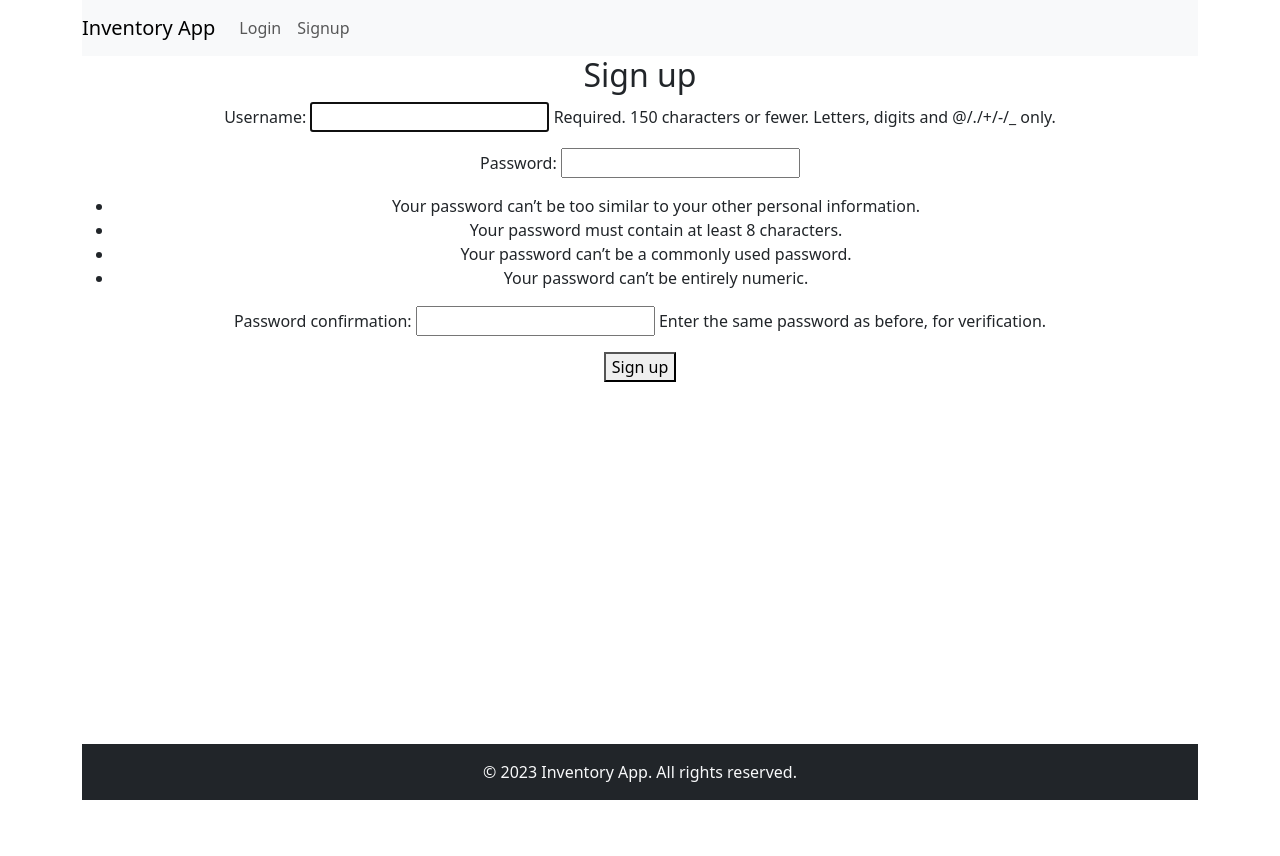
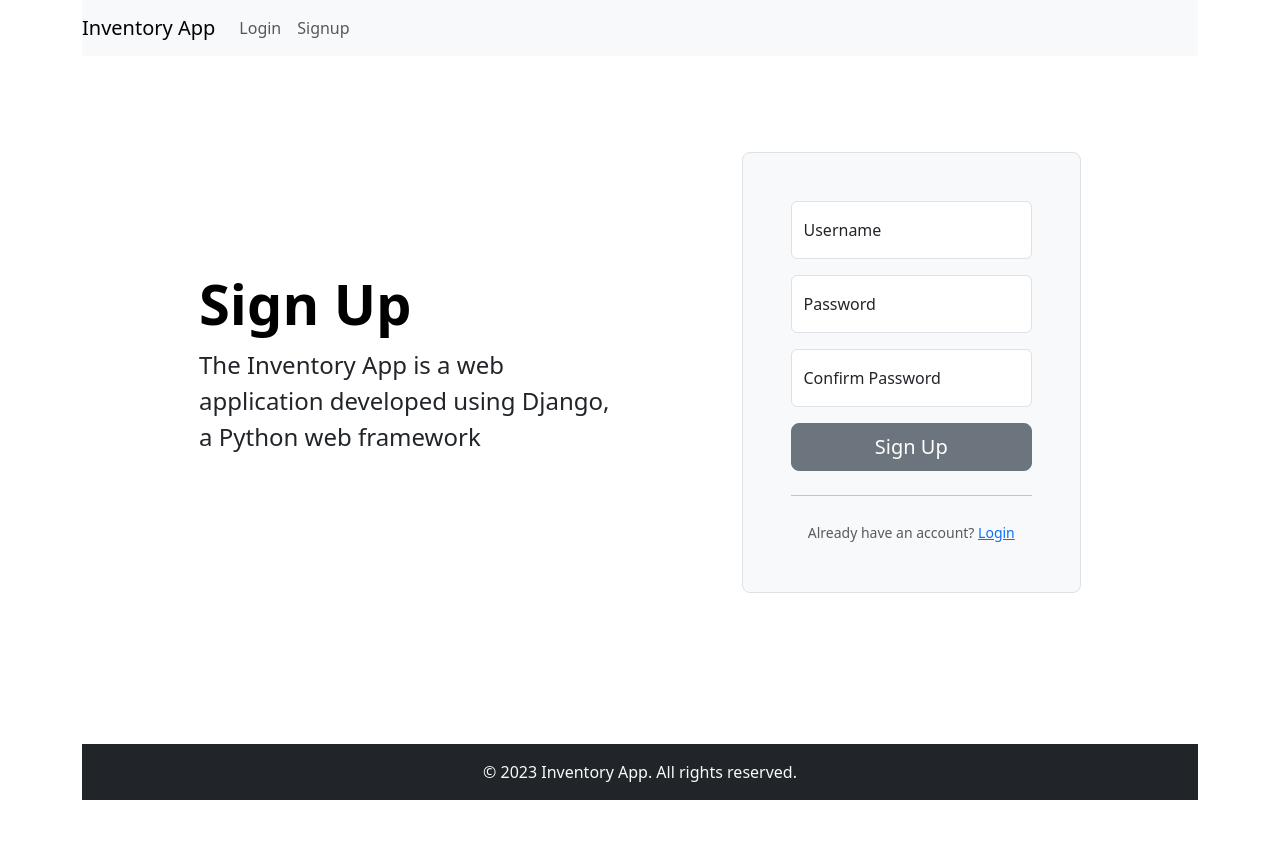
Before and after one commit to bsarifhsu/miniproject4BSari, a Django app: page /signup/ in a window 1280 px wide. Run offline with Django 4.2, Linux system fonts and the light colour scheme.

Commit message:
Sign up page is updated.

```diff
--- a/inventory/templates/registration/login.html
+++ b/inventory/templates/registration/login.html
@@ -6,7 +6,7 @@
     <div class="container col-xl-10 col-xxl-8 px-4 py-5">
     <div class="row align-items-center g-lg-5 py-5">
       <div class="col-lg-7 text-center text-lg-start">
-        <h4 class="display-4 fw-bold lh-1 text-body-emphasis mb-3">Inventory App</h4>
+        <h4 class="display-4 fw-bold lh-1 text-body-emphasis mb-3">Log In</h4>
         <p class="col-lg-10 fs-4">The Inventory App is a web application developed using Django, a Python web framework</p>
       </div>
       <div class="col-md-10 mx-auto col-lg-5">
--- a/inventory/templates/registration/signup.html
+++ b/inventory/templates/registration/signup.html
@@ -1,14 +1,34 @@
-
 {% extends "base.html" %}
 
-{% block title %}Sign Up{% endblock %}
+{% block title %}Signup{% endblock %}
 
 {% block content %}
-    <!-- Your specific page content goes here -->
-    <h2>Sign up</h2>
-        <form method="post">
-            {% csrf_token %}
-            {{ form.as_p }}
-            <button type="submit">Sign up</button>
+    <div class="container col-xl-10 col-xxl-8 px-4 py-5">
+    <div class="row align-items-center g-lg-5 py-5">
+      <div class="col-lg-7 text-center text-lg-start">
+        <h4 class="display-4 fw-bold lh-1 text-body-emphasis mb-3">Sign Up</h4>
+        <p class="col-lg-10 fs-4">The Inventory App is a web application developed using Django, a Python web framework</p>
+      </div>
+      <div class="col-md-10 mx-auto col-lg-5">
+        <form method="post" class="p-4 p-md-5 border rounded-3 bg-body-tertiary">
+        {% csrf_token %}
+          <div class="form-floating mb-3">
+            <input type="text" class="form-control" id="{{ form.username.id_for_label_tag }}" name="{{ form.username.name }}" value="{{ form.username.value|default:"" }}" placeholder="Username" required>
+            <label for="{{ form.username.id_for_label_tag }}">Username</label>
+          </div>
+          <div class="form-floating mb-3">
+            <input type="password" class="form-control" id="{{ form.password1.id_for_label_tag }}" name="{{ form.password1.name }}" value="{{ form.password1.value|default:""}}" placeholder="Password" required>
+            <label for="{{ form.password1.id_for_label_tag }}">Password</label>
+          </div>
+            <div class="form-floating mb-3">
+            <input type="password" class="form-control" id="{{ form.password2.id_for_label_tag }}" name="{{ form.password2.name }}" value="{{ form.password2.value|default:""}}" placeholder="Confirm Password" required>
+            <label for="{{ form.password2.id_for_label_tag }}">Confirm Password</label>
+          </div>
+          <button class="w-100 btn btn-lg btn-secondary btn-lg" type="submit">Sign Up</button>
+          <hr class="my-4">
+          <small class="text-body-secondary">Already have an account? <a href="{% url 'login' %}">Login</a></small>
         </form>
+      </div>
+    </div>
+  </div>
 {% endblock %}
```
